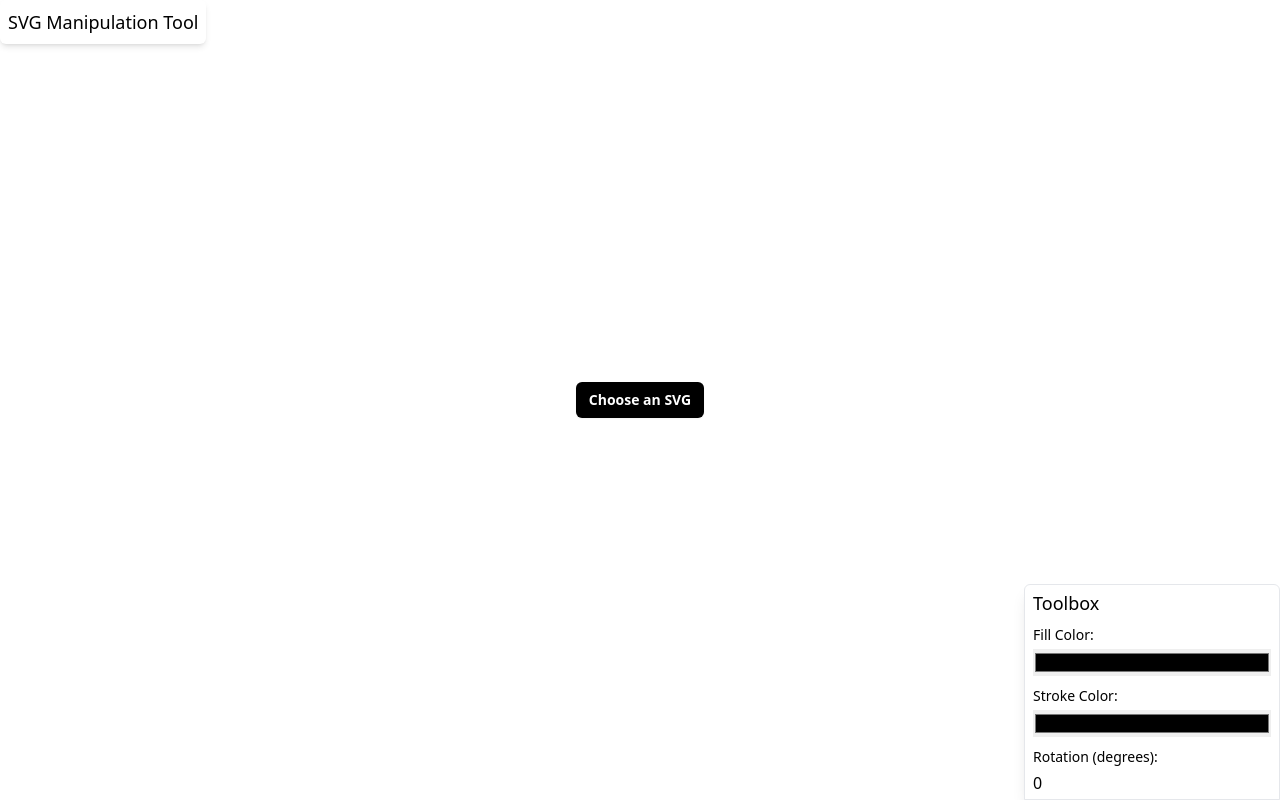
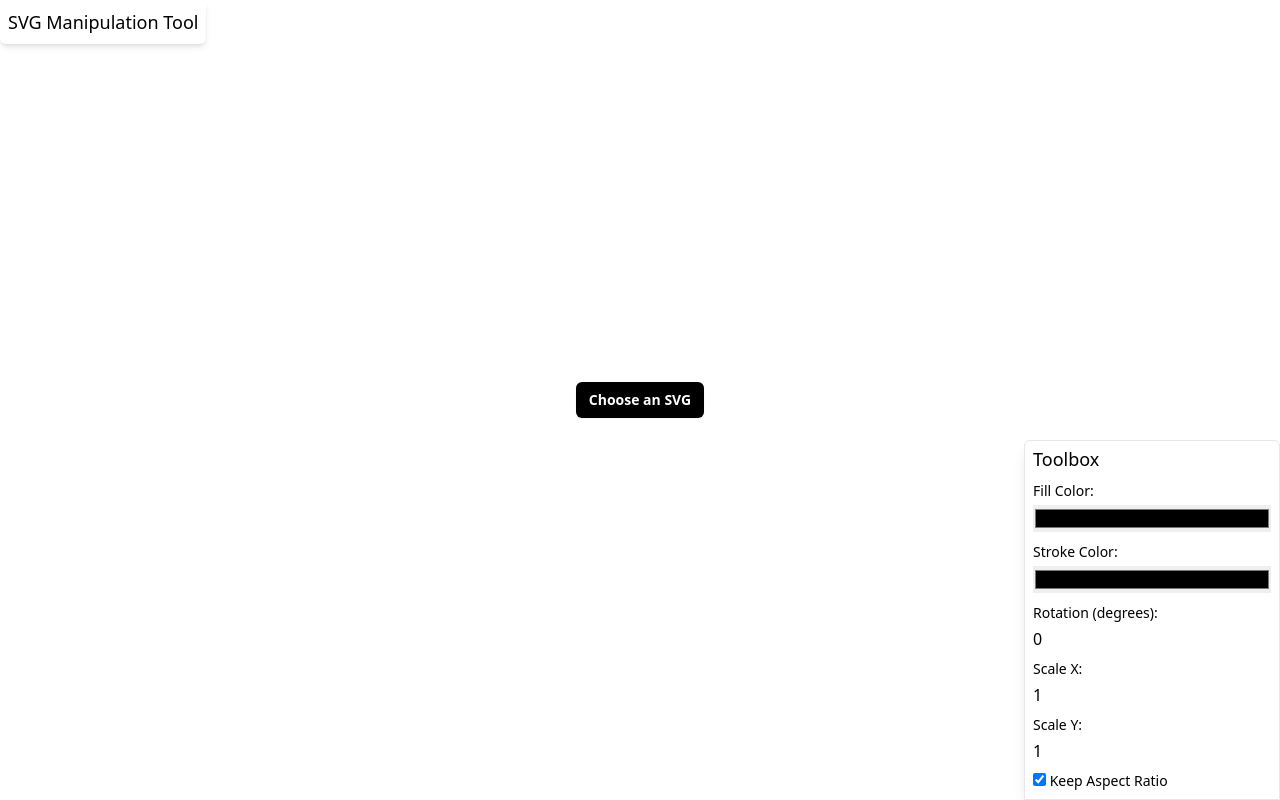
Before and after one commit to nlgthuan/svg-manipulation, a Preact app: page / in a window 1280 px wide. Built offline with nearby package versions, Linux system fonts and the light colour scheme.

Commit message:
[f] - WIP - Initial work on scaling

```diff
--- a/src/components/ToolBox.jsx
+++ b/src/components/ToolBox.jsx
@@ -1,5 +1,6 @@
 import { SVG } from '@svgdotjs/svg.js';
 import { useEffect, useState } from 'preact/hooks';
+
 import { useAppContext } from '../context/AppContext';
 import { normalizeColorValue } from '../utils';
 
@@ -10,12 +11,17 @@ function ToolBox() {
   const [fillColor, setFillColor] = useState('#000000');
   const [strokeColor, setStrokeColor] = useState('#000000');
   const [rotationAngle, setRotationAngle] = useState(0);
+  const [scaleX, setScaleX] = useState(1);
+  const [scaleY, setScaleY] = useState(1);
+  const [keepAspectRatio, setKeepAspectRatio] = useState(true);
 
   useEffect(() => {
     if (element) {
       const currentFill = element.attr('fill');
       const currentStroke = element.attr('stroke');
       const currentRotation = element.transform('rotate');
+      const currentScaleX = element.transform('scaleX');
+      const currentScaleY = element.transform('scaleY');
 
       if (currentFill) {
         setFillColor(normalizeColorValue(currentFill));
@@ -24,6 +30,8 @@ function ToolBox() {
         setStrokeColor(normalizeColorValue(currentStroke));
       }
       setRotationAngle(+currentRotation || 0);
+      setScaleX(currentScaleX || 1);
+      setScaleY(currentScaleY || 1);
     }
   }, [element]);
 
@@ -51,6 +59,29 @@ function ToolBox() {
     }
   };
 
+  const handleScaleChange = (event, axis) => {
+    const value = parseFloat(event.target.value) || 1;
+    if (axis === 'x') {
+      if (keepAspectRatio) {
+        setScaleX(value);
+        setScaleY(value);
+        if (element) {
+          element.scale(value, value);
+        }
+      } else {
+        setScaleX(value);
+        if (element) {
+          element.scale(value, scaleY);
+        }
+      }
+    } else {
+      setScaleY(value);
+      if (element) {
+        element.scale(scaleX, value);
+      }
+    }
+  };
+
   return (
     <div className="fixed bottom-0 right-0 px-2 py-1 shadow-lg rounded-t-md bg-white border w-64 max-w-full">
       <h2 className="text-lg mb-2">Toolbox</h2>
@@ -72,7 +103,7 @@ function ToolBox() {
           className="w-full"
         />
       </div>
-      <div>
+      <div className="mb-2">
         <label className="block text-sm mb-1">Rotation (degrees):</label>
         <input
           type="number"
@@ -81,6 +112,36 @@ function ToolBox() {
           className="w-full"
         />
       </div>
+      <div className="mb-2">
+        <label className="block text-sm mb-1">Scale X:</label>
+        <input
+          type="number"
+          value={scaleX}
+          step="0.1"
+          onChange={(e) => handleScaleChange(e, 'x')}
+          className="w-full"
+        />
+      </div>
+      <div className="mb-2">
+        <label className="block text-sm mb-1">Scale Y:</label>
+        <input
+          type="number"
+          value={scaleY}
+          step="0.1"
+          onChange={(e) => handleScaleChange(e, 'y')}
+          className="w-full"
+        />
+      </div>
+      <div>
+        <label className="block text-sm mb-1">
+          <input
+            type="checkbox"
+            checked={keepAspectRatio}
+            onChange={(e) => setKeepAspectRatio(e.target.checked)}
+          />{' '}
+          Keep Aspect Ratio
+        </label>
+      </div>
     </div>
   );
 }
```
